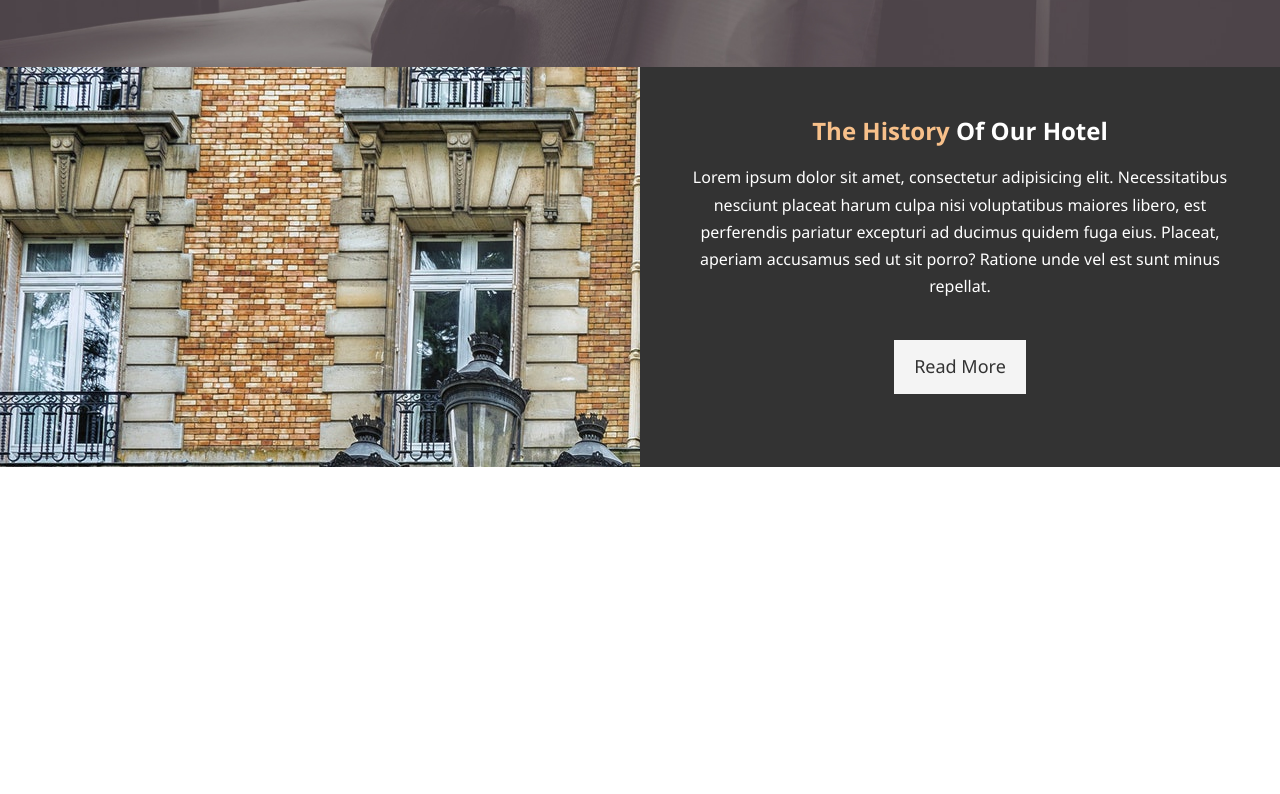
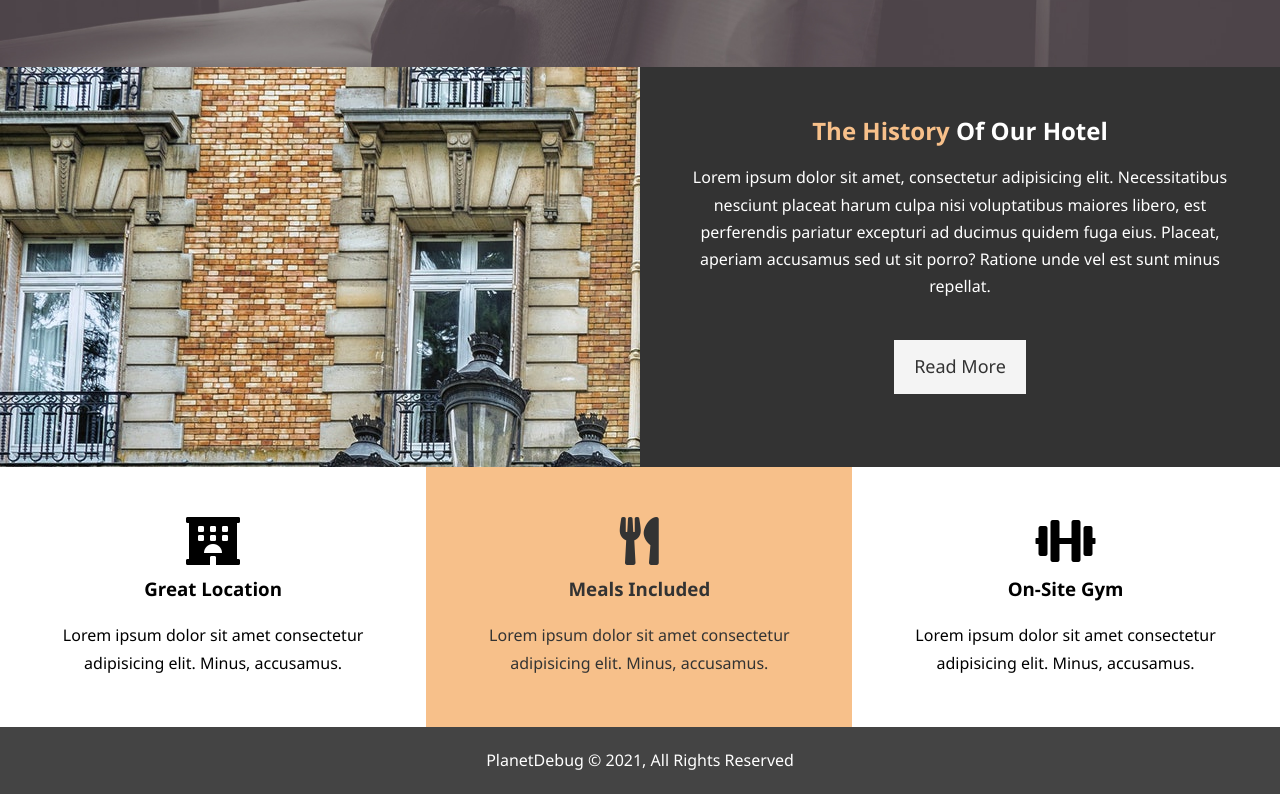
Before and after one commit to Blue-Eyes-FrontEnd-Dragon/ManchesterHotels, a plain HTML site: page index.html in a window 1280 px wide. Shown: the part 600-1394 px from the top of the page. Before the commit the page ends 1067 px from the top, so only its background shows below. Drawn offline with Linux system fonts and the light colour scheme.

Commit message:
Add footer styling

```diff
--- a/index.html
+++ b/index.html
@@ -10,6 +10,9 @@
     <title>Hotel MC | Welcome</title>
 
     <link rel="stylesheet" href="style/main.css">
+    <link rel="stylesheet" href="https://pro.fontawesome.com/releases/v5.10.0/css/all.css"
+    integrity="sha384-AYmEC3Yw5cVb3ZcuHtOA93w35dYTsvhLPVnYs9eStHfGJvOvKxVfELGroGkvsg+p"
+    crossorigin="anonymous"/>
 </head>
 <body>
     <header>
@@ -59,5 +62,29 @@
             <a href="about.html" class="btn btn-light">Read More</a>
         </div>
     </section>
+
+    <section id="features">
+        <div class="box bg-light">
+            <i class="fas fa-hotel fa-3x"></i>
+            <h3>Great Location</h3>
+            <p>Lorem ipsum dolor sit amet consectetur adipisicing elit. Minus, accusamus.</p>
+        </div>
+        <div class="box bg-primary">
+            <i class="fas fa-utensils fa-3x"></i>
+            <h3>Meals Included</h3>
+            <p>Lorem ipsum dolor sit amet consectetur adipisicing elit. Minus, accusamus.</p>
+        </div>
+        <div class="box bg-light">
+            <i class="fas fa-dumbbell fa-3x"></i>
+            <h3>On-Site Gym</h3>
+            <p>Lorem ipsum dolor sit amet consectetur adipisicing elit. Minus, accusamus.</p>
+        </div>
+    </section>
+
+    <div class="clr"></div>
+
+    <footer id="main-footer">
+        <p>PlanetDebug &copy; 2021, All Rights Reserved</p>
+    </footer>
 </body>
 </html>
--- a/style/main.css
+++ b/style/main.css
@@ -6,6 +6,9 @@
   }
 
   /* Utilities */
+.clr {
+  clear: both;
+}
 
   .container {
     margin: auto;
@@ -49,8 +52,8 @@
   }
 
   .bg-primary {
-    background: #333;
-    color: #f7c08a;
+    color: #333;
+    background: #f7c08a;
   }
   /* Main Styling */
   html,body {
@@ -151,3 +154,24 @@
   #home-info .info-content p {
     padding-bottom: 20px;
   }
+
+  /* Features */
+  .box {
+    float: left;
+    width: 33.3%;
+    padding: 50px;
+    text-align: center;
+  }
+
+  .box i {
+    margin-bottom: 10px;
+  }
+
+  /* Footer */
+
+#main-footer {
+  text-align: center;
+  background: #444;
+  color: #fff;
+  padding: 20px;
+}
```
